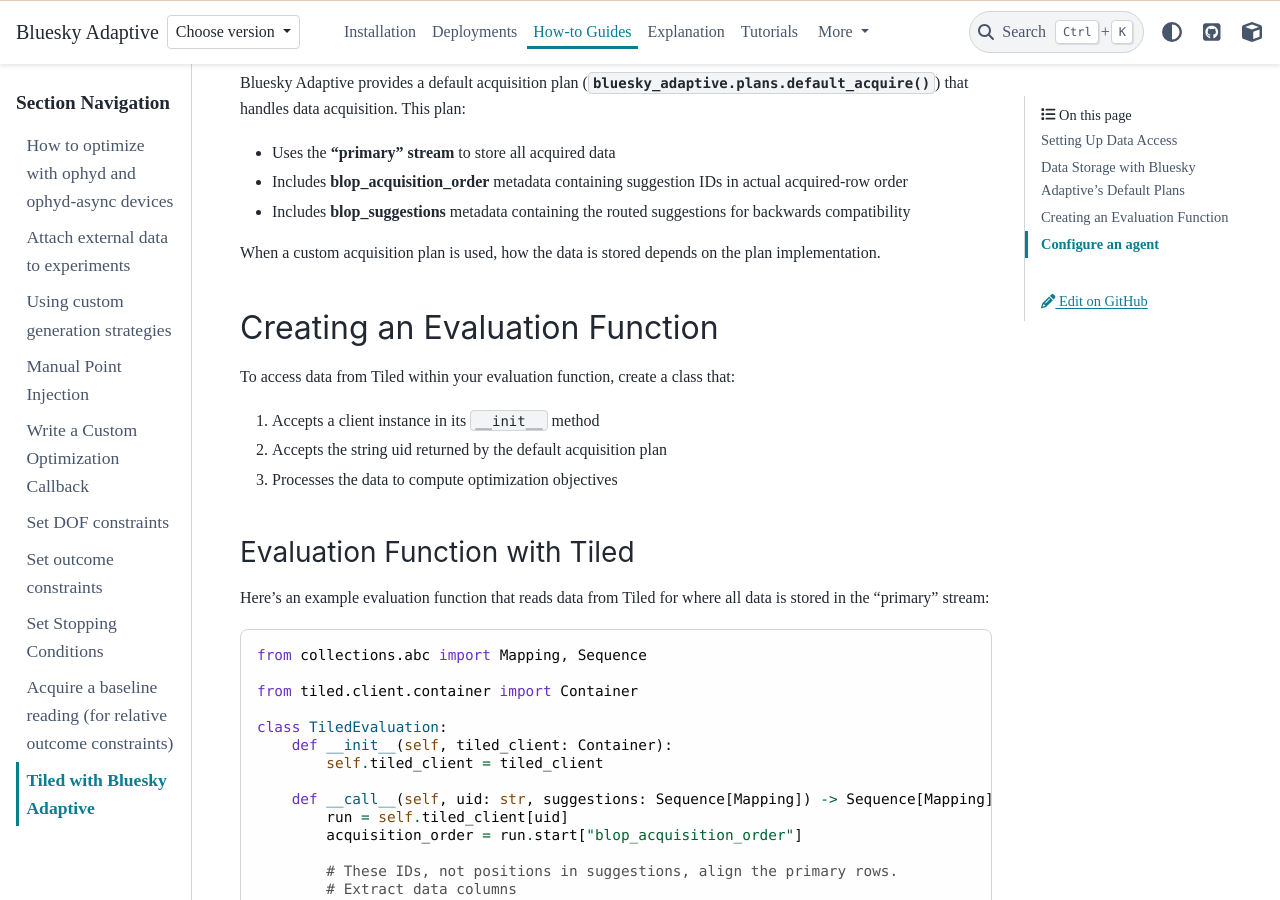
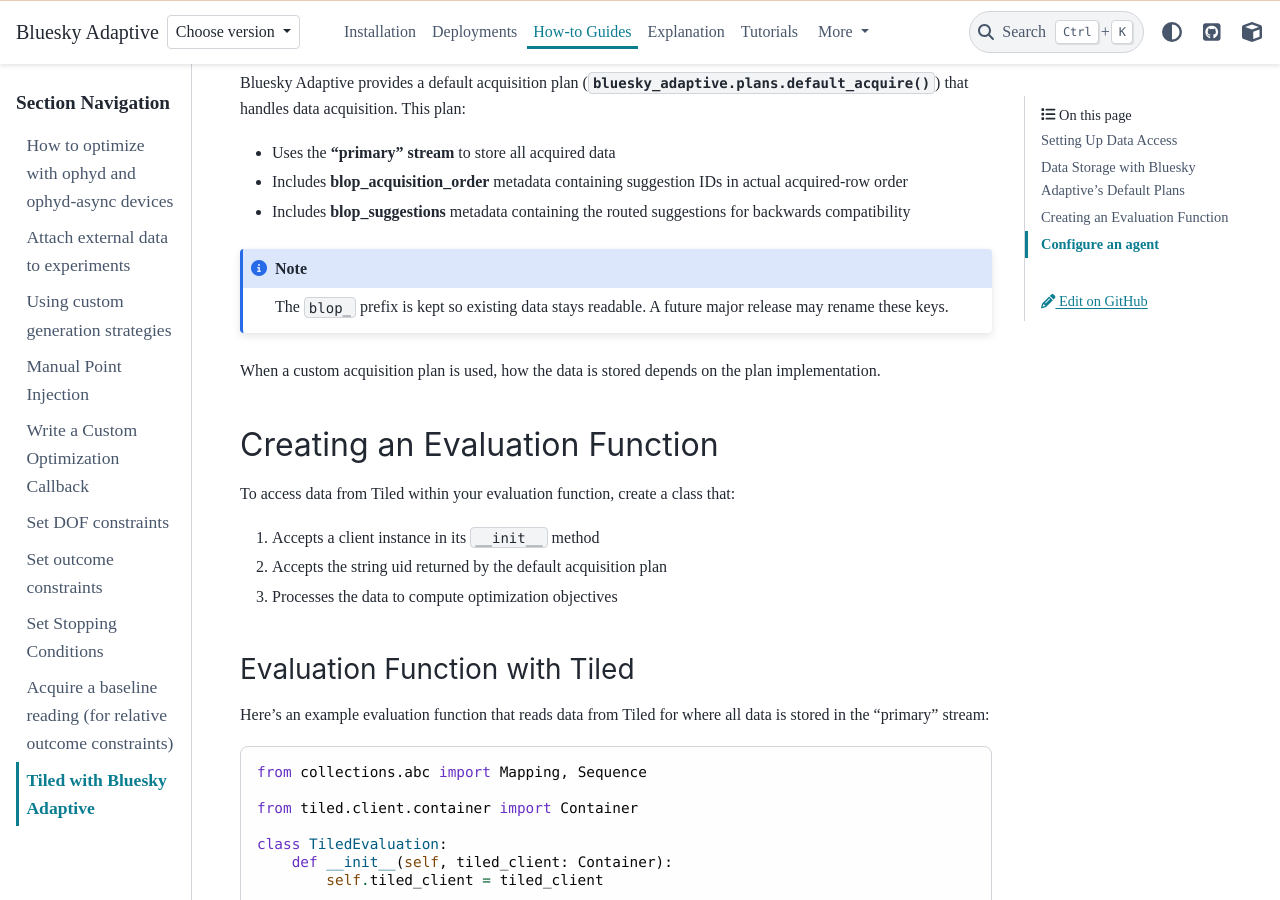
Before and after one commit to bluesky/bluesky-adaptive, a Sphinx documentation site: the page built from docs/source/how-to-guides/use-tiled.rst, in a window 1280 px wide and 900 px high, scrolled down 699 px. Built offline with Sphinx 7.4.7 and the PyData theme 0.15.4, drawn with Linux system fonts in a browser that asks for light colours; a script that is not in the unit is left out; the version number could not be read and is left out; comment, search, counter and statistics services are not loaded.

Commit message:
Note that blop_ metadata keys may be renamed in a future major release
Assisted-by: oh-my-pi:claude-opus-5.5

```diff
--- a/docs/source/how-to-guides/use-tiled.rst
+++ b/docs/source/how-to-guides/use-tiled.rst
@@ -95,6 +95,10 @@ Bluesky Adaptive provides a default acquisition plan (:func:`bluesky_adaptive.pl
 - Includes **blop_acquisition_order** metadata containing suggestion IDs in actual acquired-row order
 - Includes **blop_suggestions** metadata containing the routed suggestions for backwards compatibility
 
+.. note::
+
+   The ``blop_`` prefix is kept so existing data stays readable. A future major release may rename these keys.
+
 When a custom acquisition plan is used, how the data is stored depends on the plan implementation.
 
 Creating an Evaluation Function
```
